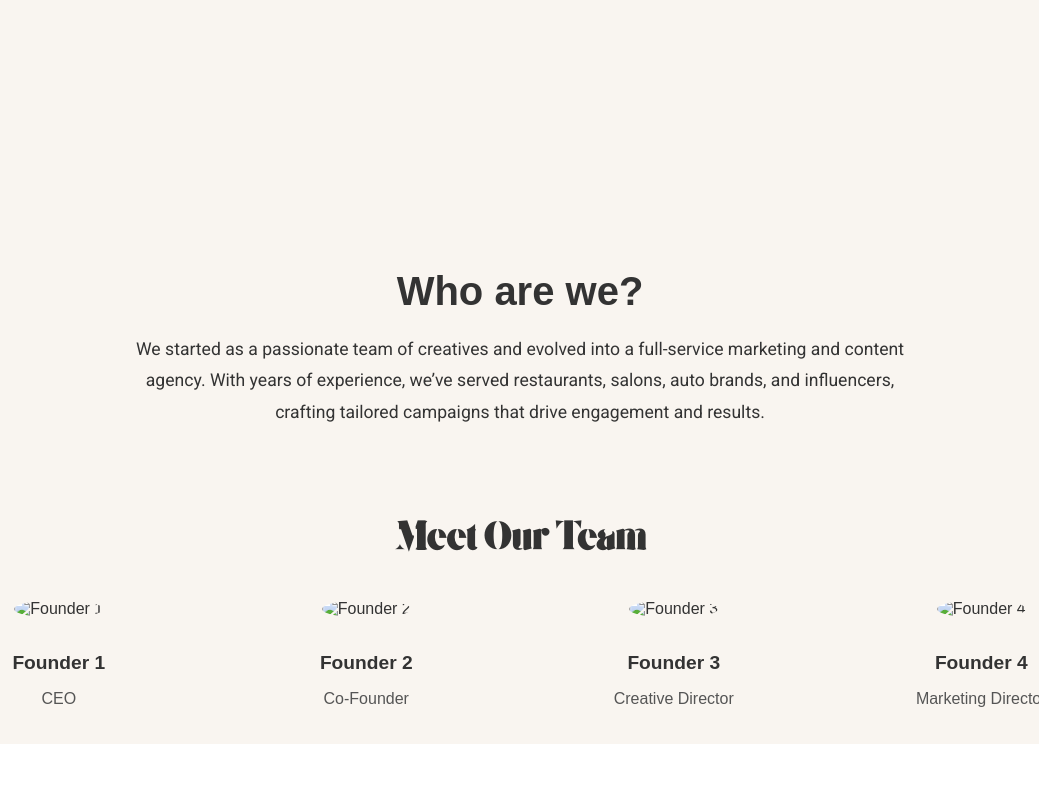
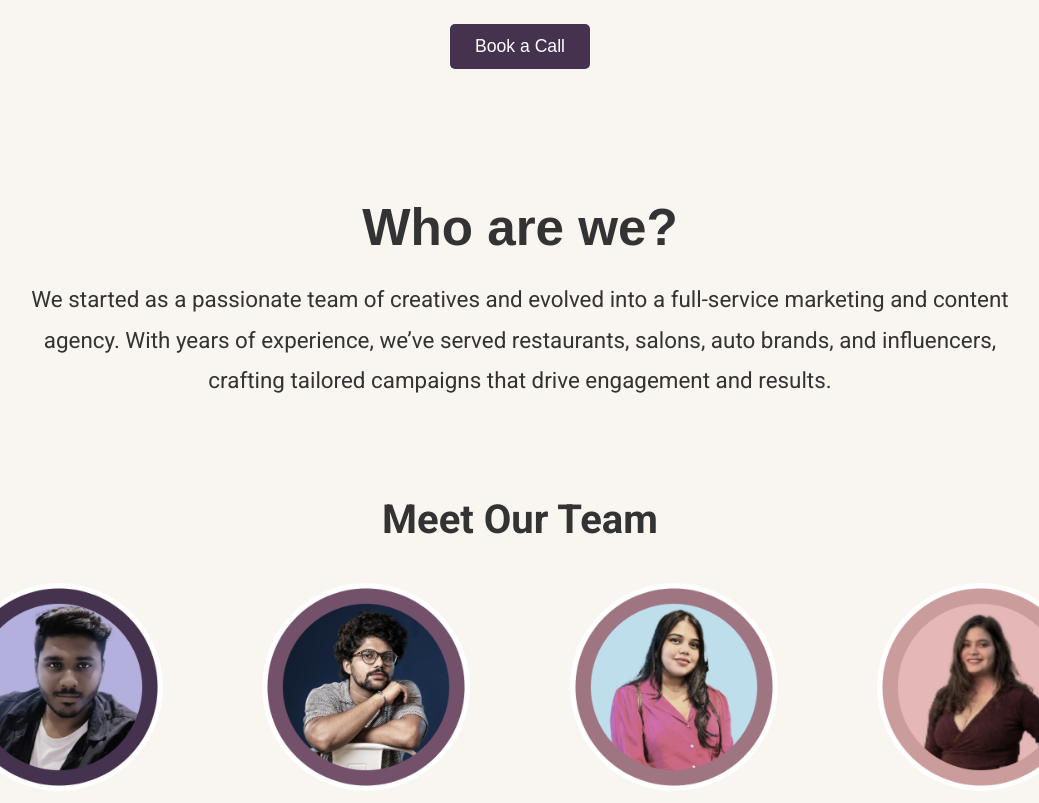
Before and after one commit to NishantJadhavCS/NSMMedia, a plain HTML site: page index.html in a window 1280 px wide. Shown: the part 522-1325 px from the top of the page, without its empty margins (120-1159 px from the left). Drawn offline with nearby package versions, Linux system fonts and the light colour scheme; files whose address does not match are found by name.

Commit message:
Branch Harsh

```diff
--- a/css/styles.css
+++ b/css/styles.css
@@ -84,7 +84,7 @@ body {
     display: flex;
     justify-content: center;
     align-items: center;
-    height: 76vh;
+    height: 66vh;
     background-color: #f9f5f0;
     color: #333;
     text-align: center;
@@ -98,7 +98,7 @@ body {
 }
 
 .text-content {
-    transform: translateY(-40px);
+    transform: translateY(2px);
 }
 
 
@@ -175,7 +175,7 @@ body {
 
 .team-title {
     font-size: 2.5rem;
-    font-family: 'Giaza', serif;
+    font-family: 'Roboto', sans-serif;
     margin-bottom: 40px;
 }
 
@@ -193,7 +193,7 @@ body {
 }
 
 .team-member-img {
-    width: 100%;
+    width: 75%;
     height: auto;
     border-radius: 50%;
     margin-bottom: 15px;
@@ -223,6 +223,29 @@ body {
     }
 }
 
+
+.about-section {
+    padding: 20px 20px;
+    background-color: #f9f5f0;
+    text-align: center;
+    color: #333;
+}
+
+.about-container {
+    max-width: 1000px;
+    margin: 0 auto;
+}
+
+.about-title {
+    font-size: 3.2rem;
+    margin-bottom: 20px;
+}
+
+.about-text {
+    font-size: 1.4rem;
+    line-height: 1.8;
+    font-family: 'Roboto', sans-serif;
+}
 
 
 /* Services Section */
@@ -265,27 +288,3 @@ body {
     color: #555;
     line-height: 1.5;
 }
-
-
-.about-section {
-    padding: 20px 20px;
-    background-color: #f9f5f0;
-    text-align: center;
-    color: #333;
-}
-
-.about-container {
-    max-width: 800px;
-    margin: 0 auto;
-}
-
-.about-title {
-    font-size: 2.5rem;
-    margin-bottom: 20px;
-}
-
-.about-text {
-    font-size: 1.1rem;
-    line-height: 1.8;
-    font-family: 'Roboto', sans-serif;
-}
--- a/index.html
+++ b/index.html
@@ -12,9 +12,16 @@
     <link rel="preconnect" href="https://fonts.gstatic.com" crossorigin>
     <link href="https://fonts.googleapis.com/css2?family=Roboto:ital,wght@0,100..900;1,100..900&display=swap"
         rel="stylesheet">
+    <!-- AOS CSS -->
+    <link href="https://unpkg.com/aos@2.3.4/dist/aos.css" rel="stylesheet">
+
 </head>
 
 <body>
+    <script src="https://unpkg.com/aos@2.3.4/dist/aos.js"></script>
+    <script>
+        AOS.init();
+    </script>
 
     <nav class="navbar">
         <h1>NSm</h1>
@@ -31,17 +38,21 @@
     <div class="hero-banner">
         <div class="banner-content">
             <div class="text-content">
-                <h2>Vision to life!</h2>
+                <h2 class="tagline">
+                    <span>Emotion-Led</span><br>
+                    <span>Impact-Driven</span><br>
+                    <span class="font-effect">Always YOU</span>
+                  </h2>
                 <p>Crafting bold stories through creative media and smart marketing</p>
                 <a href="#" class="beige-banner-btn">Book a Call</a>
             </div>
         </div>
     </div>
 
-    <section class="about-section" id="about">
-        <div class="about-container">
-            <h2 class="about-title">Who are we?</h2>
-            <p class="about-text">
+    <section class="about-section" id="about" data-aos="fade-up">
+        <div class="about-container" data-aos="fade-up" data-aos-delay="100">
+            <h2 class="about-title" data-aos="fade-up" data-aos-delay="200">Who are we?</h2>
+            <p class="about-text" data-aos="fade-up" data-aos-delay="300">
                 We started as a passionate team of creatives and evolved into a full-service marketing and content
                 agency.
                 With years of experience, we’ve served restaurants, salons, auto brands, and influencers, crafting
@@ -56,22 +67,22 @@
             <h2 class="team-title">Meet Our Team</h2>
             <div class="team-grid">
                 <div class="team-member">
-                    <img src="path-to-image1.jpg" alt="Founder 1" class="team-member-img">
+                    <img src="images/team1.png" alt="Founder 1" class="team-member-img">
                     <h3 class="team-member-name">Founder 1</h3>
                     <p class="team-member-position">CEO</p>
                 </div>
                 <div class="team-member">
-                    <img src="path-to-image2.jpg" alt="Founder 2" class="team-member-img">
+                    <img src="images/team2.png" alt="Founder 2" class="team-member-img">
                     <h3 class="team-member-name">Founder 2</h3>
                     <p class="team-member-position">Co-Founder</p>
                 </div>
                 <div class="team-member">
-                    <img src="path-to-image3.jpg" alt="Founder 3" class="team-member-img">
+                    <img src="images/team3.png" alt="Founder 3" class="team-member-img">
                     <h3 class="team-member-name">Founder 3</h3>
                     <p class="team-member-position">Creative Director</p>
                 </div>
                 <div class="team-member">
-                    <img src="path-to-image4.jpg" alt="Founder 4" class="team-member-img">
+                    <img src="images/team4.png" alt="Founder 4" class="team-member-img">
                     <h3 class="team-member-name">Founder 4</h3>
                     <p class="team-member-position">Marketing Director</p>
                 </div>
```
Also changed, not shown: images/team1.png (added), images/team2.png (added), images/team3.png (added), images/team4.png (added).
